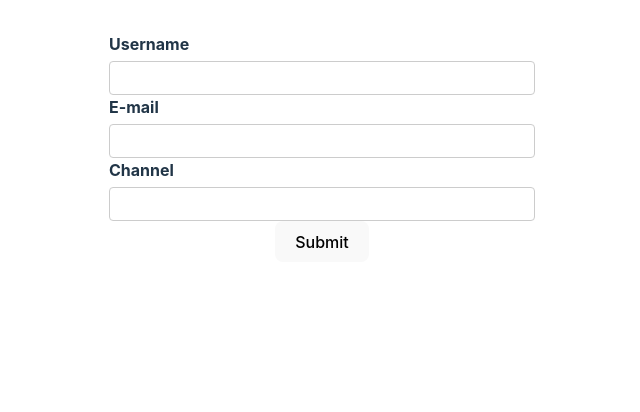
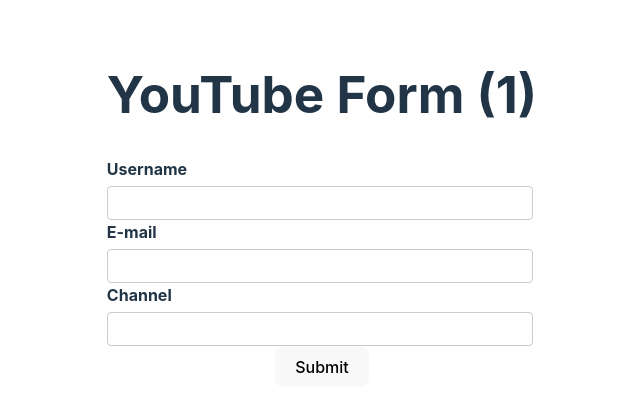
Before and after one commit to Sene68/react-hook-form, a React (Vite) app: page / in a window 1280 px wide. Shown: the top 412 px of the page, without its empty margins (318-958 px from the left). Built offline with nearby package versions, Linux system fonts and the light colour scheme.

Commit message:
form renderCount 추가

```diff
--- a/src/components/YouTubeForm.tsx
+++ b/src/components/YouTubeForm.tsx
@@ -1,13 +1,18 @@
 import { useForm } from "react-hook-form"
 import { DevTool } from "@hookform/devtools"
+
+let renderCount = 0
 
 export const YouTubeForm = () => {
 
     const form = useForm()
     const { register, control } = form
 
+    renderCount++
+
     return(
         <div>
+            <h1>YouTube Form ({renderCount/2})</h1>
             <form>
                 <label htmlFor="username">Username</label>
                 <input type="text" id="username" {...register("username")} />
```
